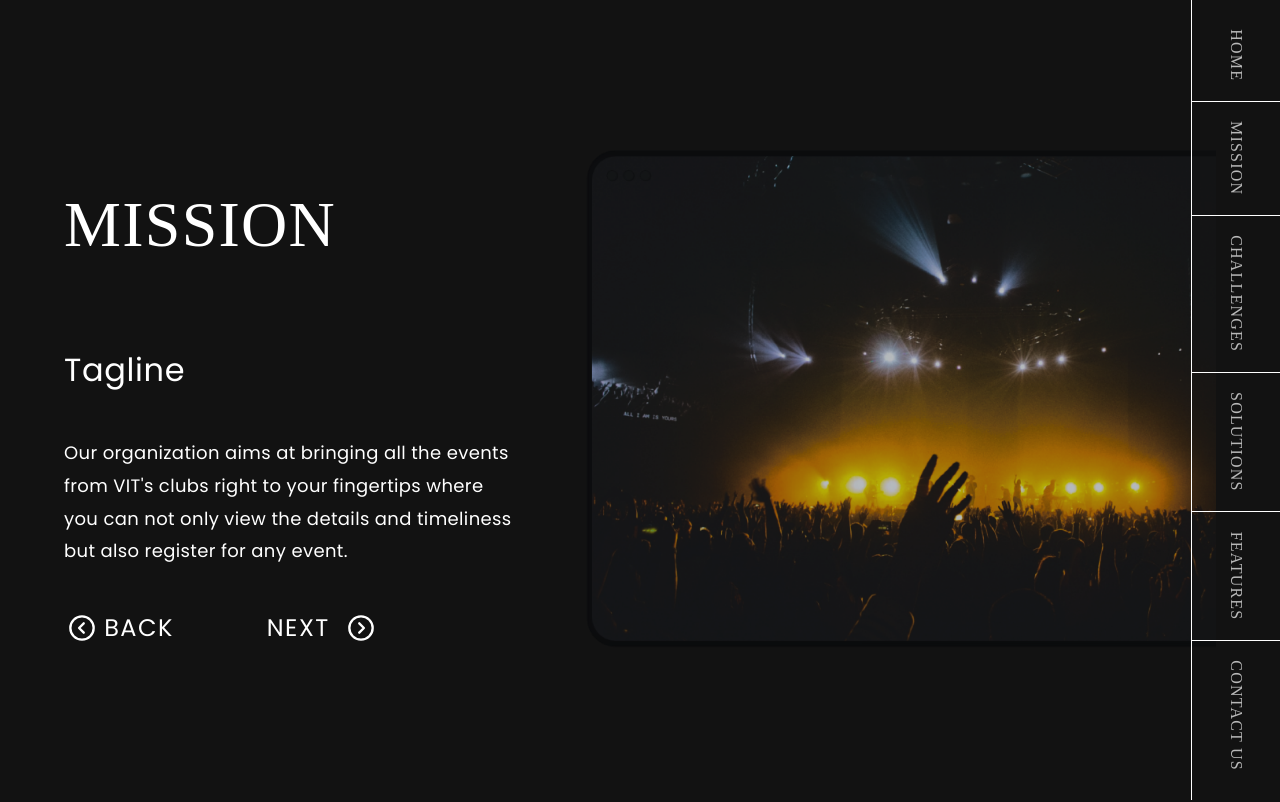
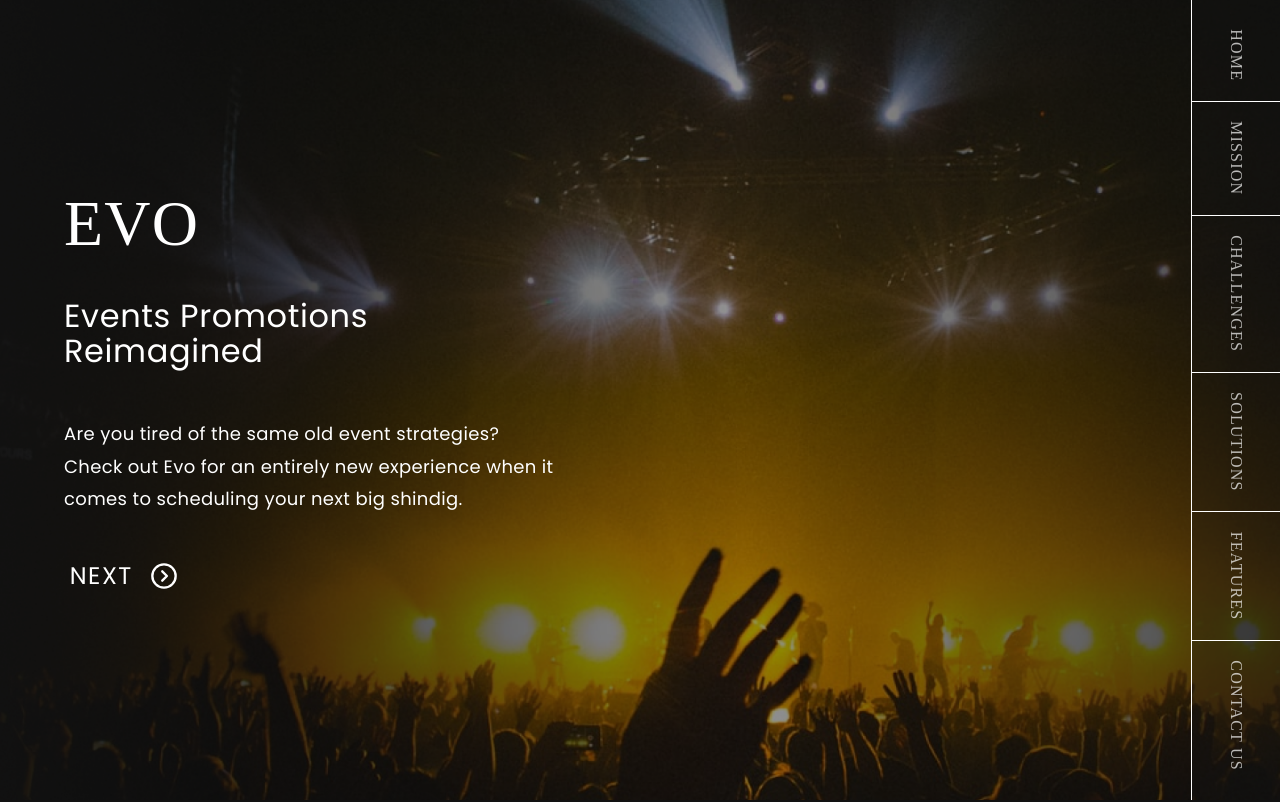
Before and after one commit to anmolbansal7/evo-main, a React (Create React App) app: page / in a window 1280 px wide. Shown: the top 802 px of the page. Built offline with nearby package versions, Linux system fonts and the light colour scheme; a web font is replaced by a local one.

Commit message:
landing added

```diff
--- a/src/App.js
+++ b/src/App.js
@@ -11,7 +11,7 @@ function App(){
     return(
         <div>
             <Navbar></Navbar>
-            {/* <Landing></Landing> */}
+            <Landing></Landing>
             <Mission></Mission>
             <Challenges></Challenges>
             <Solutions></Solutions>
--- a/src/pages/Landing.js
+++ b/src/pages/Landing.js
@@ -1,18 +1,22 @@
 // import classes from '../components/Next.module.css';
 import './Page.css'
+import { Link } from 'react-scroll';
 import Next from '../components/Next.js';
+import Mission from './Mission.js';
 
 function Landing() {
     return (
-            <div className="home" id="landing">
+            <div className="landing" id="landing">
+                <div className="text">
                 <h2>EVO</h2>
                 <h3>Events Promotions Reimagined</h3>
                 <p>Are you tired of the same old event strategies?
                     <br />
                     Check out Evo for an entirely new experience when it comes to scheduling your next big shindig.</p>
 
-                <Next></Next>
+                <Link to={Mission}><Next></Next></Link>
 
+                </div>
             </div>
     )
 }
--- a/src/pages/Page.css
+++ b/src/pages/Page.css
@@ -17,6 +17,7 @@ h2 {
   letter-spacing: 0.02em;
   color: white;
   font-family: mademaze;
+  margin: 0;
 }
 h3 {
   font-style: normal;
@@ -43,6 +44,7 @@ p {
   width: 70%;
   justify-content: space-between;
 }
+.landing,
 .mission,
 .challenges,
 .solutions,
@@ -59,6 +61,13 @@ p {
 }
 .challenges {
   overflow: hidden;
+}
+.landing {
+  width: 50%;
+}
+.landing .text {
+  display: flex;
+  flex-direction: column;
 }
 .mission .text {
   display: flex;
```
